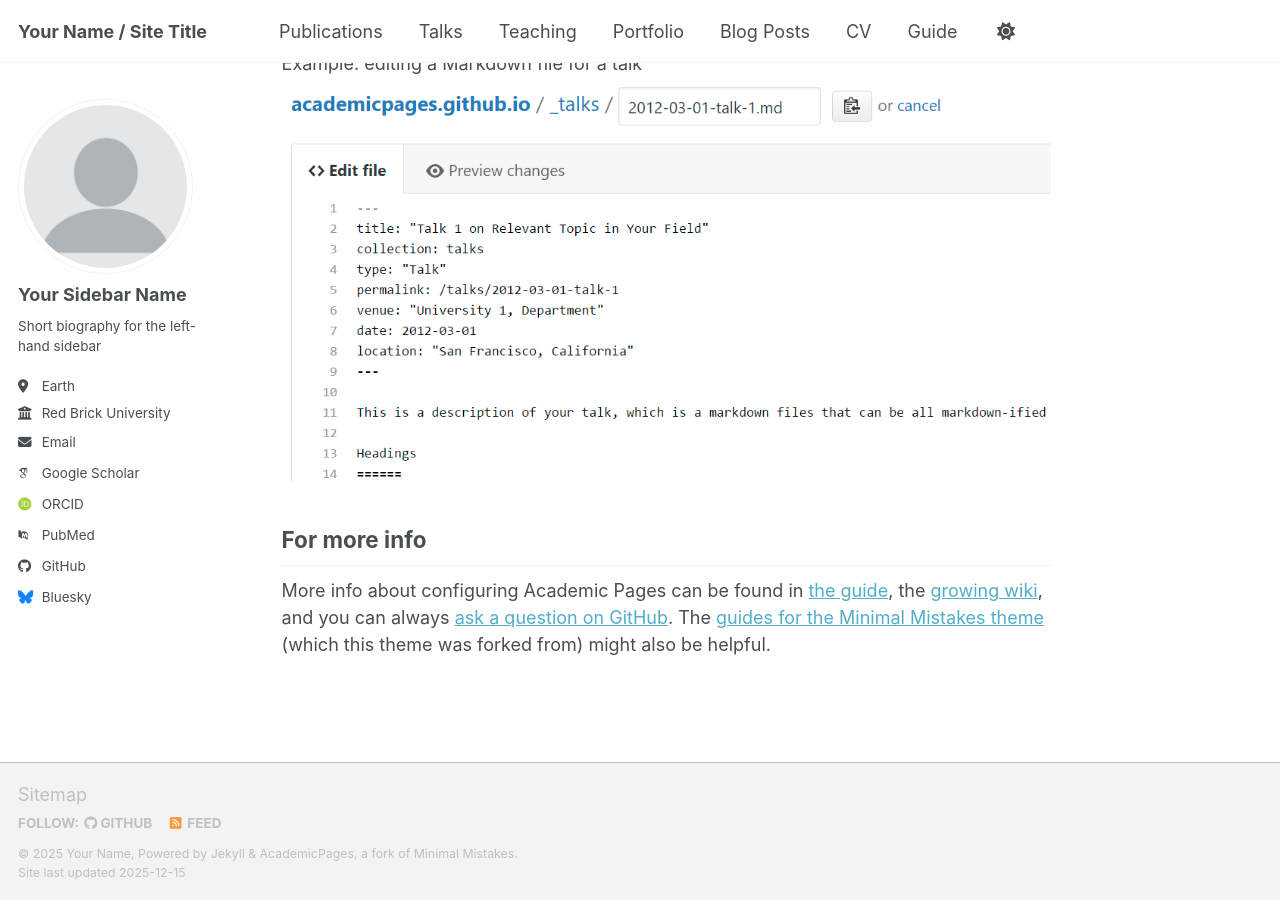
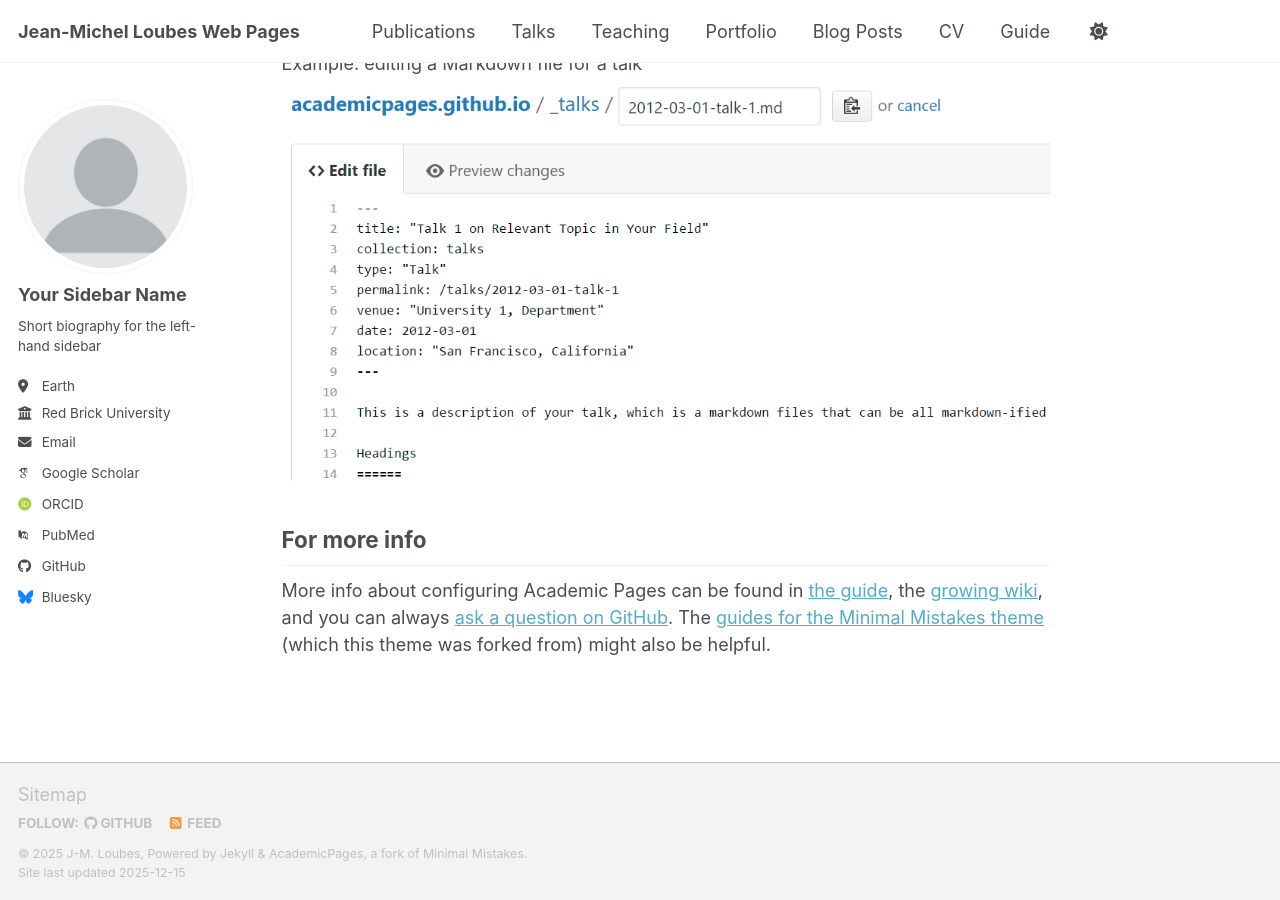
Before and after one commit to JMLToulouse/jmloubes, a Jekyll site: the page built from _pages/about.md, in a window 1280 px wide and 900 px high, scrolled down 2718 px. Built offline with Jekyll 4.4.1, drawn with Linux system fonts in a browser that asks for light colours; some web fonts are replaced; a script bundle is joined from its source files by our own code; library files that are not in the unit come from our copies.

Commit message:
Update _config.yml

```diff
--- a/_config.yml
+++ b/_config.yml
@@ -9,9 +9,9 @@
 # Basic Site Settings
 locale                   : "en-US"
 site_theme               : "default" # Currently available options are "default", "air"
-title                    : "Your Name / Site Title"
+title                    : "Jean-Michel Loubes Web Pages"
 title_separator          : "-"
-name                     : &name "Your Name"
+name                     : &name "J-M. Loubes"
 description              : &description "Your Name's academic portfolio"   # Update this with a general description of your site, this is the default if not overridden by a page
 url                      : https://academicpages.github.io # The base hostname & protocol for your site e.g. "https://[your GitHub username].github.io",
                                                            # or if you already have some other page hosted on Github then use "https://[your GitHub username].github.io/[Your Repo Name]"
```
